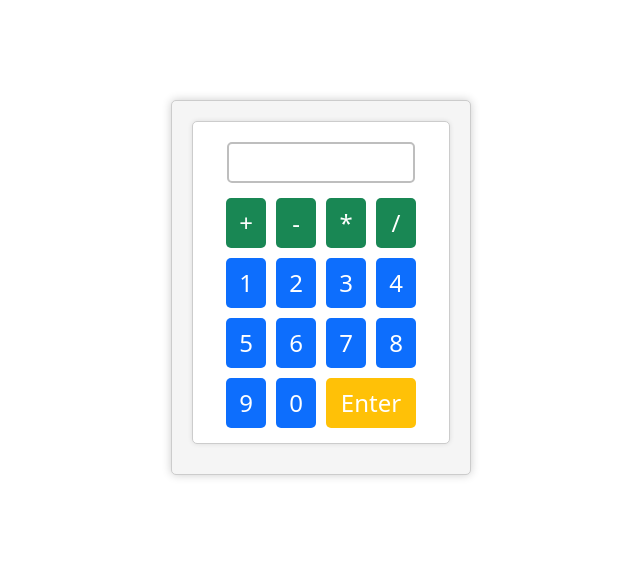
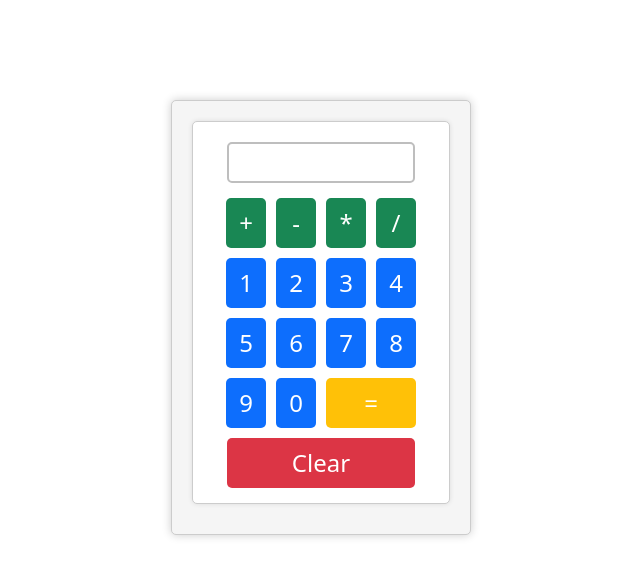
Before and after one commit to SankalpaGunasekara/Calculator, an Angular app: page / in a window 1280 px wide. Shown: the top 576 px of the page, without its empty margins (319-959 px from the left). Built offline with nearby package versions, Linux system fonts and the light colour scheme.

Commit message:
clear button implementation

```diff
--- a/src/app/calc/calc.component.html
+++ b/src/app/calc/calc.component.html
@@ -43,7 +43,10 @@
                 <button (click)="btnClick($event.target)" class="btn btn-primary ">0</button>
                 <!-- <button class="btn hidden-button ">0</button> -->
                 <!-- <button class="btn hidden-button ">0</button> -->
-                <button (click)="btnClick($event.target)" class="btn btn-warning " style="width:38% ">Enter</button>
+                <button (click)="btnClick($event.target)" class="btn btn-warning " style="width:38% ">=</button>
+            </div>
+            <div class="operands col-auto">
+                <button (click)="clearInput()" class="btn btn-danger " style="width:80% ">Clear</button>
             </div>
         </div>
     </div>
--- a/src/app/calc/calc.component.ts
+++ b/src/app/calc/calc.component.ts
@@ -24,11 +24,21 @@ export class CalcComponent implements OnInit { //NgOnInit() method will be initi
   btnClick(button: any) { // this will control the button behaviours
     let btnText = button.textContent // Get the text content of the clicked button and store it in the variable btnText.
     if (this.InputString.controls.text.value != null) {
+
+      // if (this.InputString.controls.text.value === '+') { // Test
+      //   this.InputString.controls.text.setValue("Pass")
+      // }
+
       this.InputString.controls.text.setValue(this.InputString.controls.text.value + btnText)
     }
-    else{
+    else {
+
       this.InputString.controls.text.setValue(btnText)
     }
 
   }
+
+  clearInput(){
+    this.InputString.controls.text.setValue("")
+  }
 }
```
